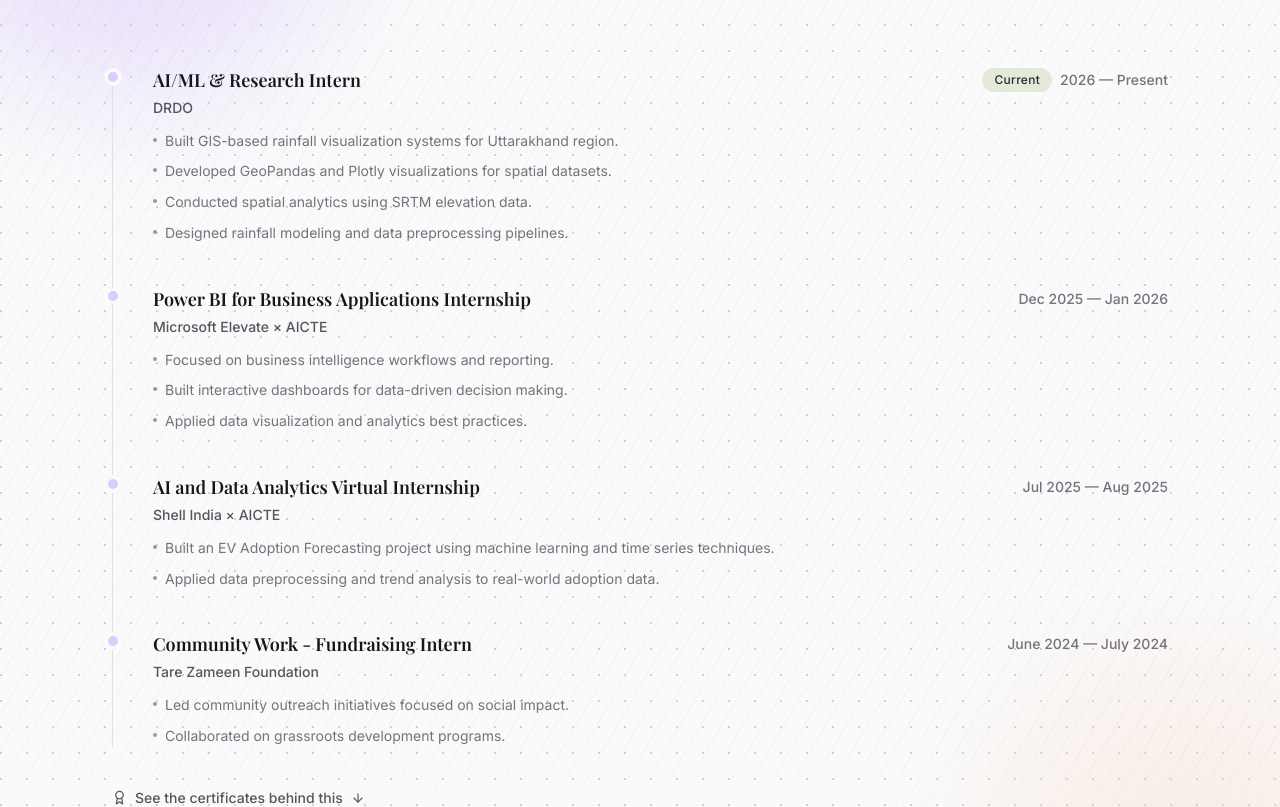
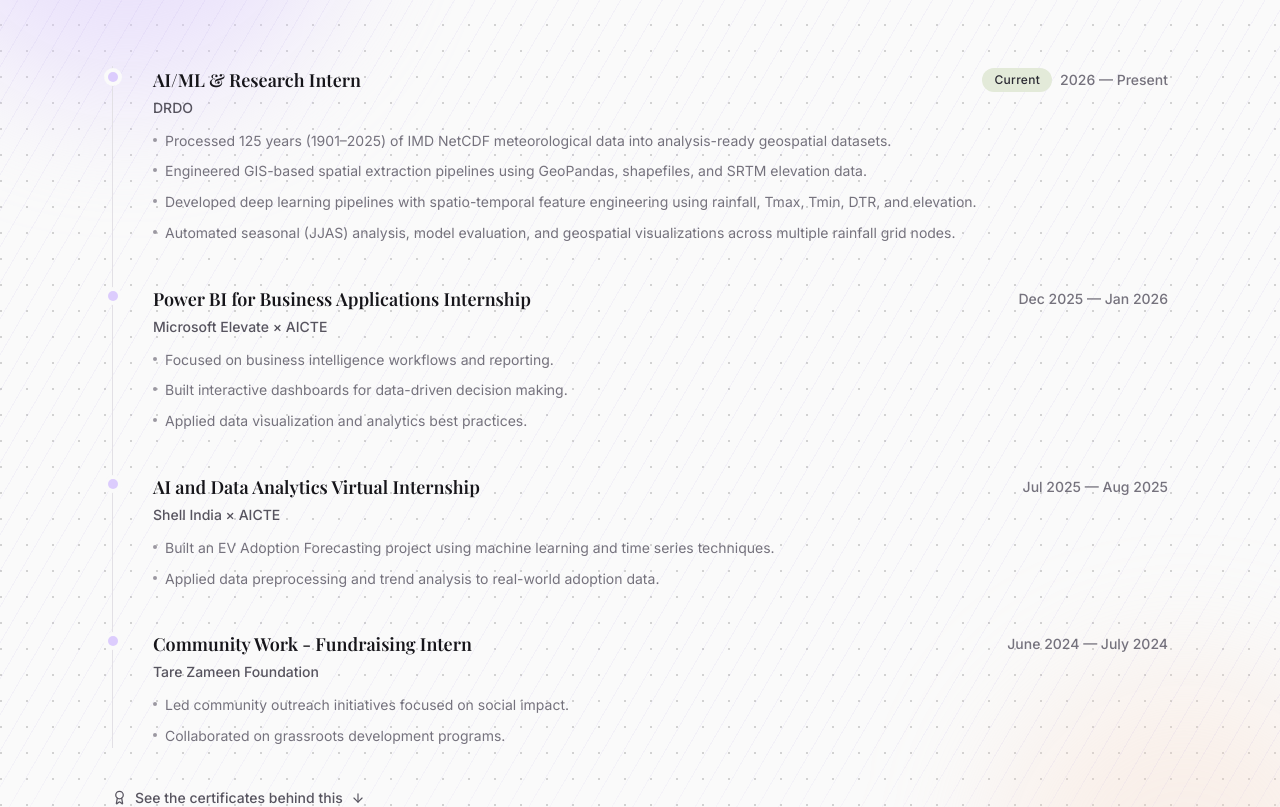
Before and after one commit to Akshita-2006/portfolio, a React (Vite) app: page / in a window 1280 px wide. Shown: the part 1900-2707 px from the top of the page. Built offline with nearby package versions, Linux system fonts and the light colour scheme; no server answers; a web font is replaced by a local one.

Commit message:
updated information

```diff
--- a/src/data/achievements.ts
+++ b/src/data/achievements.ts
@@ -22,8 +22,8 @@ export const achievements: AchievementEntry[] = [
       "Solved 400+ data structures and algorithms problems across competitive programming platforms.",
   },
   {
-    title: "LeetCode Rating: 1635",
-    description: "Achieved a LeetCode contest rating of 1635.",
+    title: "LeetCode Rating: 1652",
+    description: "Achieved a LeetCode contest rating of 1652.",
   },
   {
     title: "CodeChef — Global Top 6.3%",
--- a/src/data/experience.ts
+++ b/src/data/experience.ts
@@ -7,10 +7,10 @@ export const experience: ExperienceEntry[] = [
     period: "2026 — Present",
     current: true,
     points: [
-      "Built GIS-based rainfall visualization systems for Uttarakhand region.",
-      "Developed GeoPandas and Plotly visualizations for spatial datasets.",
-      "Conducted spatial analytics using SRTM elevation data.",
-      "Designed rainfall modeling and data preprocessing pipelines.",
+      "Processed 125 years (1901–2025) of IMD NetCDF meteorological data into analysis-ready geospatial datasets.",
+      "Engineered GIS-based spatial extraction pipelines using GeoPandas, shapefiles, and SRTM elevation data.",
+      "Developed deep learning pipelines with spatio-temporal feature engineering using rainfall, Tmax, Tmin, DTR, and elevation.",
+      "Automated seasonal (JJAS) analysis, model evaluation, and geospatial visualizations across multiple rainfall grid nodes.",
     ],
   },
   {
```
Also changed, not shown: 1 other file (tests, documents, lock files or other folders).
